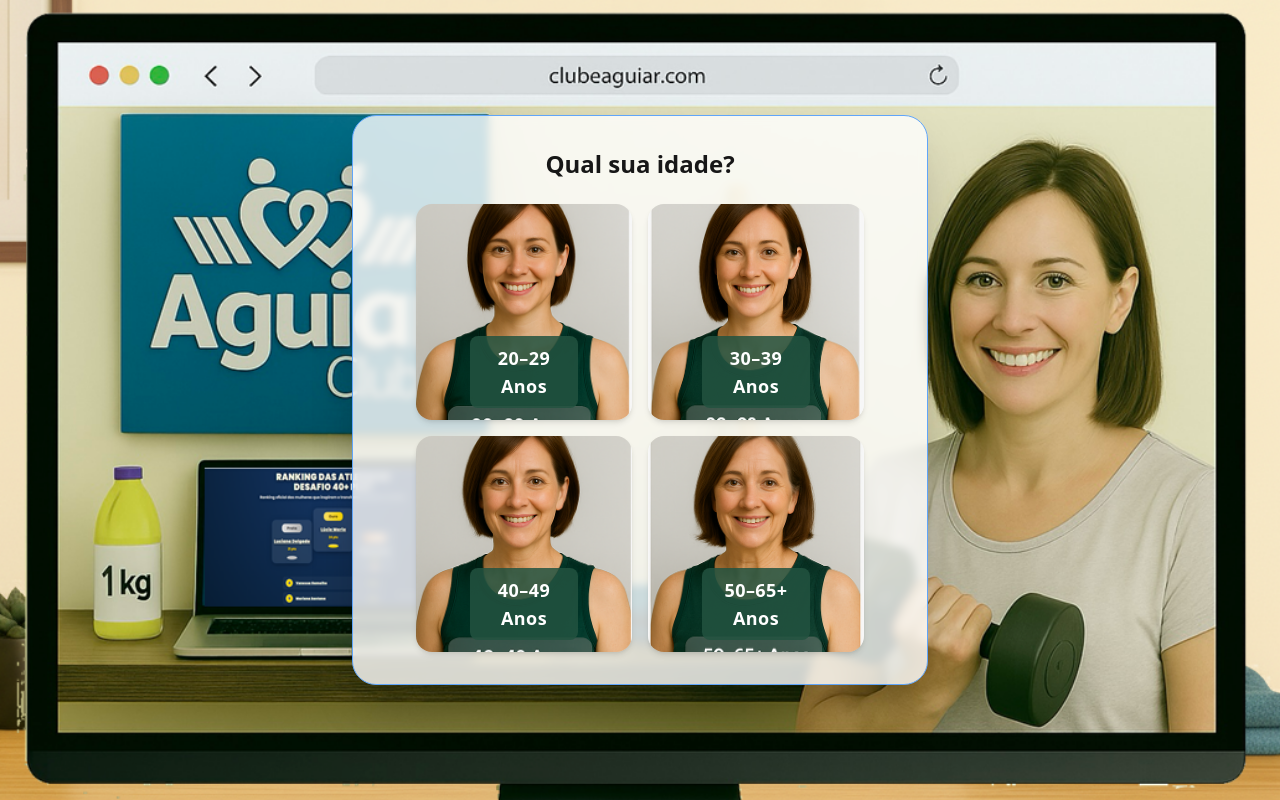
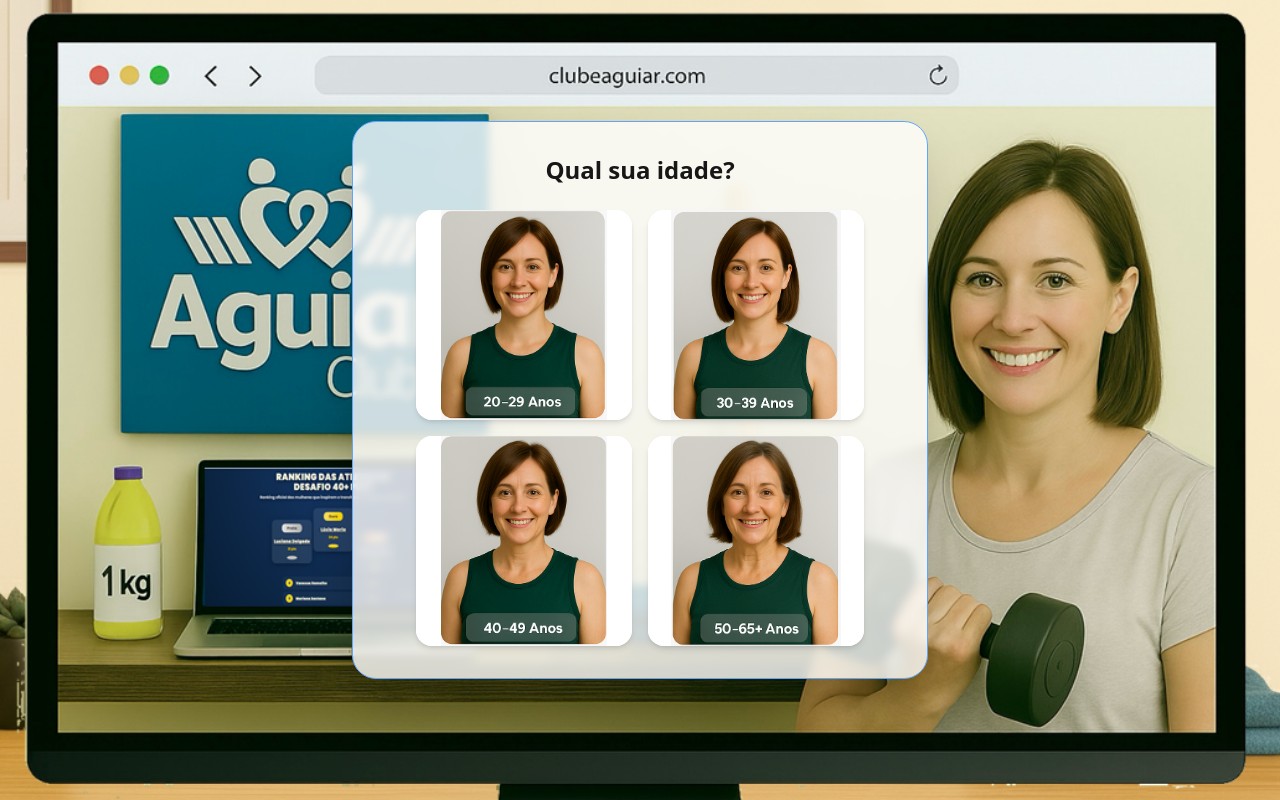
Before and after one commit to hugoaguiarborges-collab/Funil-Clube-Aguiar, a React (Vite) app: page / in a window 1280 px wide. Both pictures are taken after a click on the button "Quero participar". Built offline with nearby package versions, Linux system fonts and the light colour scheme; the HTML template or start-up script is replaced by a standard one.

Commit message:
Update EnqueteIdade.tsx

```diff
--- a/src/components/EnqueteIdade.tsx
+++ b/src/components/EnqueteIdade.tsx
@@ -1,17 +1,12 @@
-interface Option {
-  label: string;
-  img: string;
-}
-
-const options: Option[] = [
-  { label: "20–29 Anos", img: "/idade-20-29.png" },
-  { label: "30–39 Anos", img: "/idade-30-39.png" },
-  { label: "40–49 Anos", img: "/idade-40-49.png" },
-  { label: "50–65+ Anos", img: "/idade-50-65.png" },
+const options = [
+  { value: "20–29 Anos", img: "/idade-20-29.png" },
+  { value: "30–39 Anos", img: "/idade-30-39.png" },
+  { value: "40–49 Anos", img: "/idade-40-49.png" },
+  { value: "50–65+ Anos", img: "/idade-50-65.png" },
 ];
 
 type Props = {
-  onSelect: (label: string) => void;
+  onSelect: (value: string) => void;
 };
 
 export default function EnqueteIdade({ onSelect }: Props) {
@@ -19,18 +14,22 @@ export default function EnqueteIdade({ onSelect }: Props) {
     <div className="flex flex-col items-center w-full py-5">
       <div className="w-full max-w-xl bg-white/80 rounded-3xl border border-blue-400 shadow-2xl p-8 backdrop-blur-sm">
         <h2 className="text-2xl font-extrabold text-neutral-900 mb-6 text-center">Qual sua idade?</h2>
-        <div className="grid grid-cols-2 gap-4 w-full max-w-md mx-auto">
+        <div className="grid grid-cols-1 md:grid-cols-2 gap-4 w-full max-w-md mx-auto">
           {options.map((option) => (
             <button
-              key={option.label}
+              key={option.value}
               type="button"
-              className="relative rounded-2xl overflow-hidden shadow-md transition-transform hover:scale-105 focus:outline-none group"
-              onClick={() => onSelect(option.label)}
+              className="relative rounded-2xl overflow-hidden shadow-md transition-transform hover:scale-105 focus:outline-none group bg-white"
+              onClick={() => onSelect(option.value)}
             >
-              <img src={option.img} alt={option.label} className="w-full aspect-square object-cover" />
-              <div className="absolute bottom-3 left-1/2 -translate-x-1/2 bg-[#235340] bg-opacity-85 px-4 py-2 rounded-lg text-white text-lg font-bold tracking-wide group-hover:bg-opacity-100 transition">
-                {option.label}
-              </div>
+              <img
+                src={option.img}
+                alt={option.value}
+                className="w-full h-[210px] object-contain bg-white"
+                style={{ aspectRatio: "3/4" }}
+                draggable={false}
+              />
+              {/* Nenhum texto sobreposto */}
             </button>
           ))}
         </div>
```
